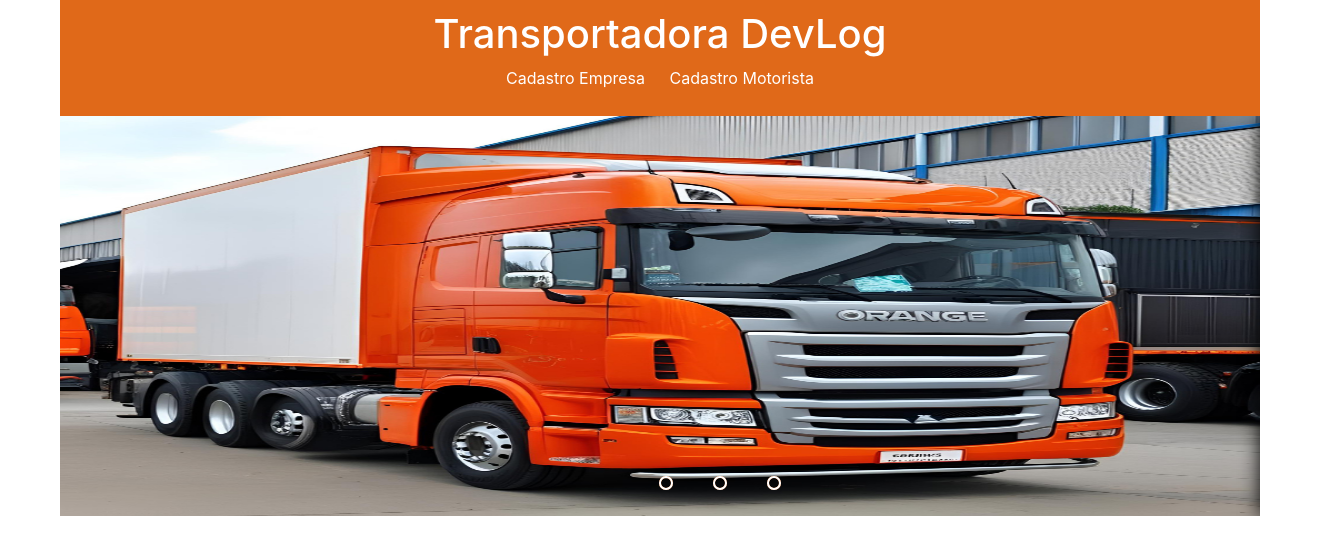
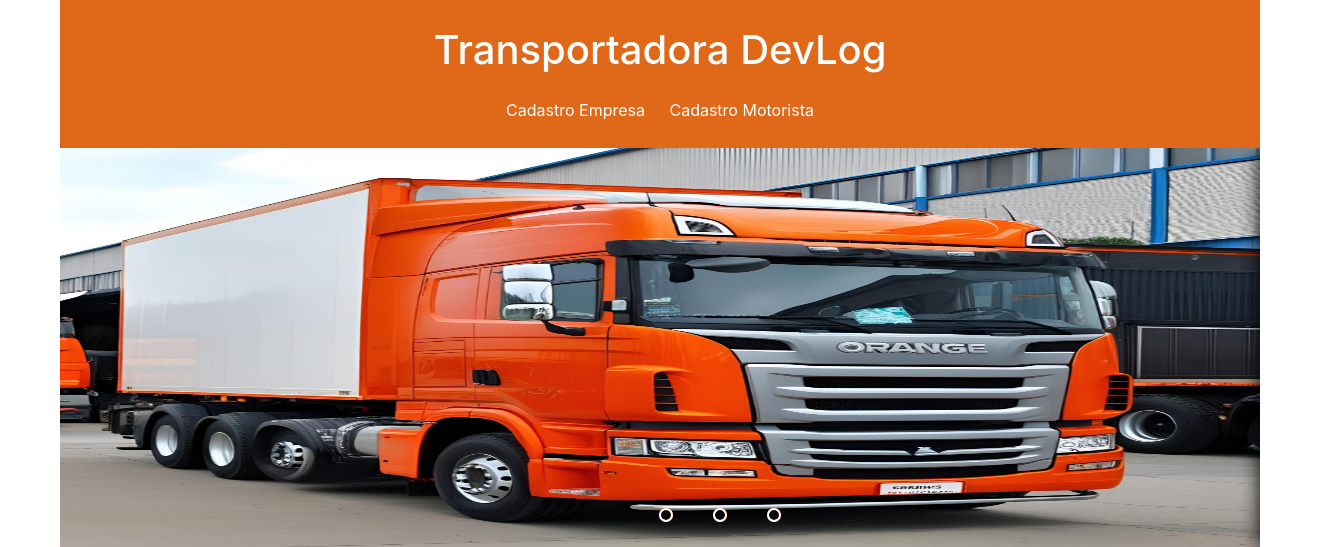
Before and after one commit to mariprince/teste-TCC-ds, a PHP site: page / in a window 1320 px wide; the page is wider, and only the part inside the window is pictured. Shown: the top 547 px of that part. Run offline with PHP 8.4, Linux system fonts and the light colour scheme; some libraries are stand-ins or nearby versions.

Commit message:
testinho

```diff
--- a/13.03/index.html
+++ b/13.03/index.html
@@ -9,7 +9,10 @@
     <link rel="stylesheet" href="https://maxcdn.bootstrapcdn.com/bootstrap/4.0.0/css/bootstrap.min.css" integrity="sha384-Gn5384xqQ1aoWXA+058RXPxPg6fy4IWvTNh0E263XmFcJlSAwiGgFAW/dAiS6JXm" crossorigin="anonymous">
 </head>
     <header>
+      <div class="container-fluid bg-orange text-white text-center p-3">
         <h1>Transportadora DevLog</h1>
+    </div>
+
         <nav>
             <ul>
                 <li><a href="cadastro_empresa.html">Cadastro Empresa</a></li>
@@ -54,6 +57,7 @@
           </div>
 
           <div class="manual-navigation">
+
               <label for="radio1" class="manual-btn"></label>
               <label for="radio2" class="manual-btn"></label>
               <label for="radio3" class="manual-btn"></label>
--- a/13.03/style.css
+++ b/13.03/style.css
@@ -2,6 +2,7 @@ html, body {
     height: 100%; /* Garante que o body ocupe toda a altura da tela */
     margin: 0; /* Remove margens padrão */
 }
+
 
 body {
     display: grid;
```
